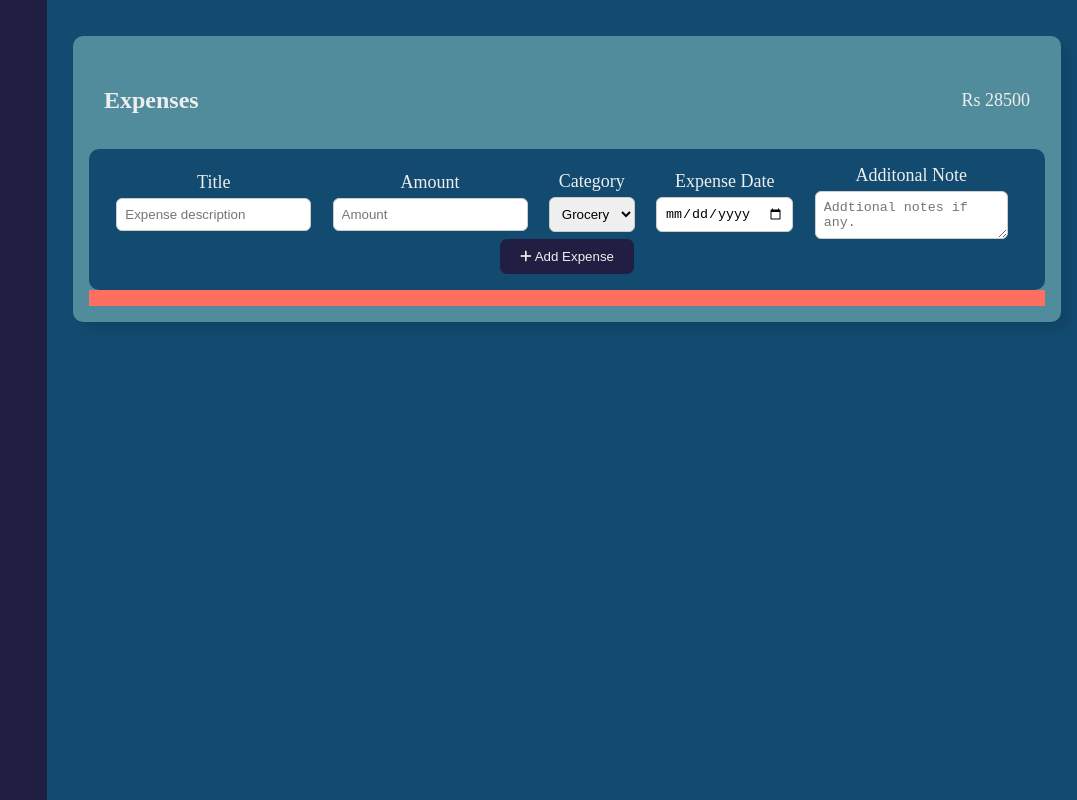
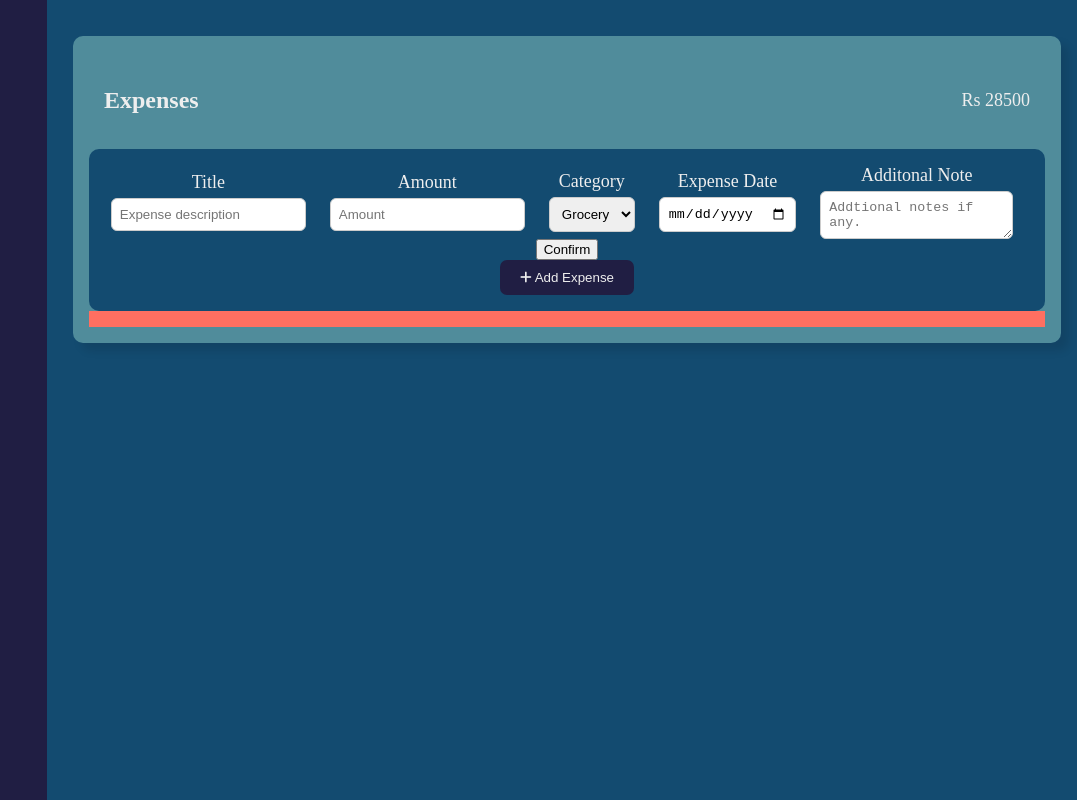
Before and after one commit to rohitghatal1/ExpenseTracker-React-TS, a React (Create React App) app: page / in a window 1280 px wide. Shown: the whole page, without its empty margins (203-1280 px from the left). Built offline with nearby package versions, Linux system fonts and the light colour scheme.

Commit message:
added submit button

```diff
--- a/src/CSS/expense.css
+++ b/src/CSS/expense.css
@@ -34,8 +34,15 @@
 
 .expenseComponent .newExpenseSection .addExpenseModal .addExpenseForm{
     display: flex;
+    flex-direction: column;
+    align-items: center;
+}
+
+.expenseComponent .newExpenseSection .addExpenseModal .formData{
+    display: flex;
     justify-content: space-evenly;
     align-items: center;
+    gap: 14px;
 }
 
 .expenseComponent .newExpenseSection .addExpenseModal .addExpenseForm input, select, textarea{
--- a/src/Components/Expenses.tsx
+++ b/src/Components/Expenses.tsx
@@ -15,6 +15,7 @@ const Expenses: React.FC = () => {
         <section className="newExpenseSection">
           <div className="addExpenseModal">
             <form className="addExpenseForm">
+              <div className="formData">
                 <div className="expenseElement">
                   <label htmlFor="title">Title</label>
                   <input type="text" placeholder="Expense description" />
@@ -48,6 +49,8 @@ const Expenses: React.FC = () => {
                     placeholder="Addtional notes if any."
                   ></textarea>
                 </div>
+              </div>
+              <button className="submitBtn">Confirm</button>
             </form>
           </div>
 
```
Lines whose indentation alone changed are shown as unchanged.
